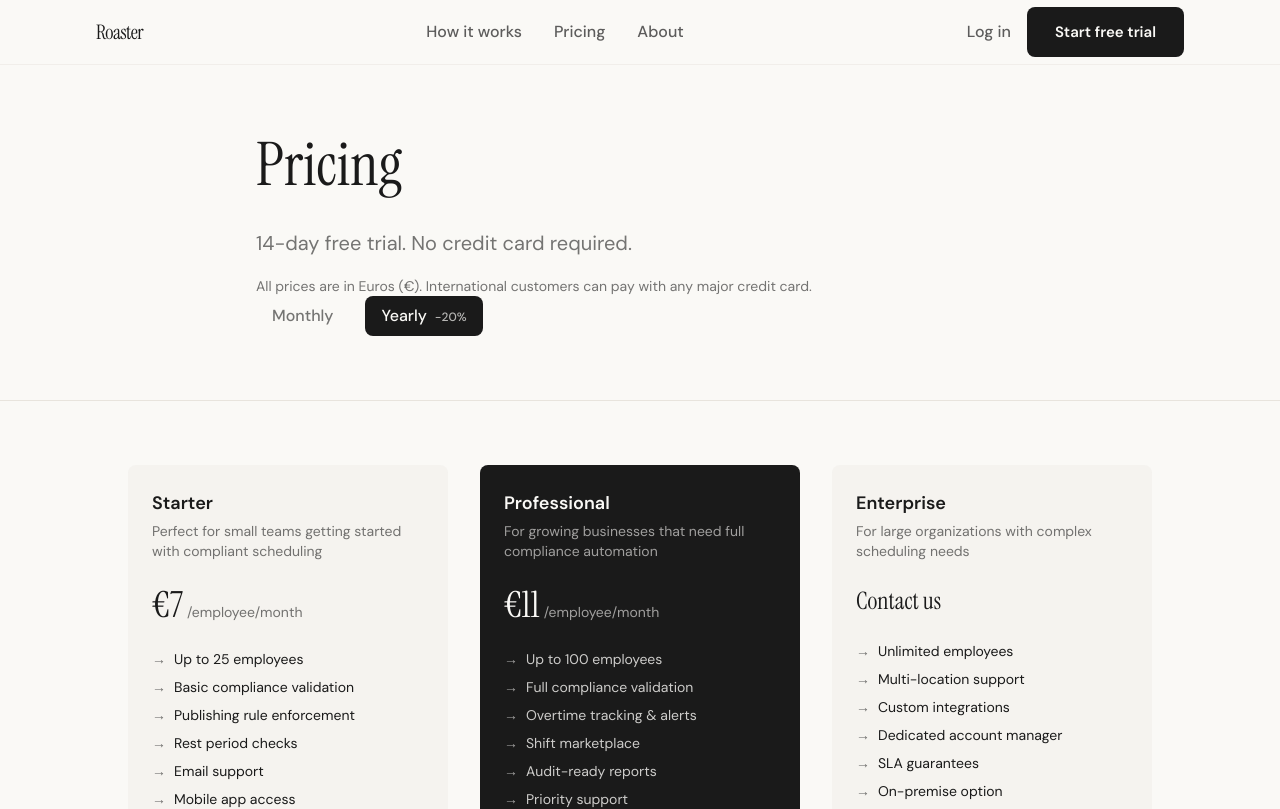
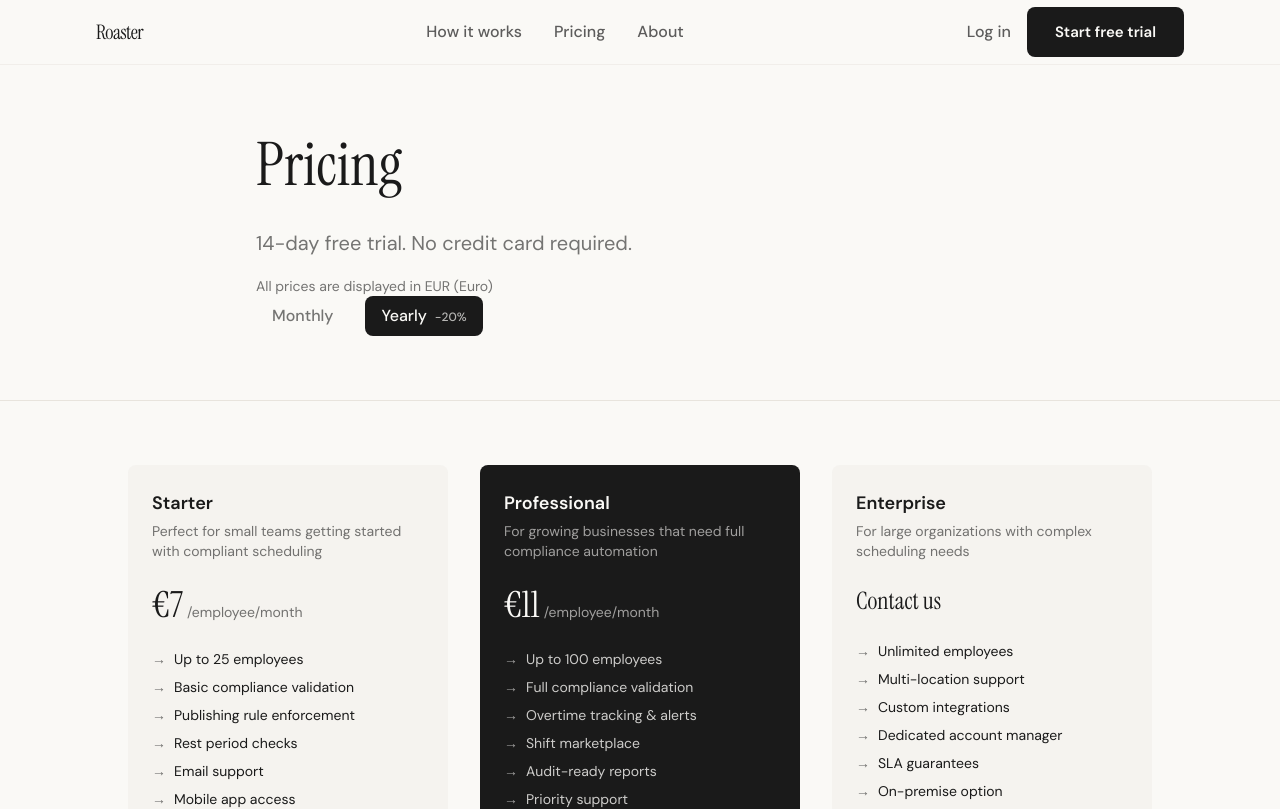
Before and after one commit to hatlem/Roaster, a Next.js app in the folder website/: page /pricing in a window 1280 px wide. Shown: the top 809 px of the page. Built offline with nearby package versions, Linux system fonts and the light colour scheme.

Commit message:
feat: add multi-language CurrencyNote and locale-based currency detection
Co-Authored-By: Claude Opus 4.6 <noreply@anthropic.com>

```diff
--- a/website/src/components/CurrencyNote.tsx
+++ b/website/src/components/CurrencyNote.tsx
@@ -1,7 +1,101 @@
+'use client';
+
+import { useParams } from 'next/navigation';
+import { countryToLocale, type Locale } from '@/i18n/config';
+import { getCountryConfig } from '@/i18n/countries';
+
+const CURRENCY_NAMES: Record<string, Record<string, string>> = {
+  en: {
+    EUR: 'Euro', USD: 'US Dollar', GBP: 'British Pound', NOK: 'Norwegian Krone',
+    SEK: 'Swedish Krona', DKK: 'Danish Krone', CHF: 'Swiss Franc', PLN: 'Polish Zloty',
+  },
+  no: {
+    EUR: 'euro', USD: 'amerikanske dollar', GBP: 'britiske pund', NOK: 'norske kroner',
+    SEK: 'svenske kroner', DKK: 'danske kroner', CHF: 'sveitsiske franc', PLN: 'polske zloty',
+  },
+  sv: {
+    EUR: 'euro', USD: 'amerikanska dollar', GBP: 'brittiska pund', NOK: 'norska kronor',
+    SEK: 'svenska kronor', DKK: 'danska kronor', CHF: 'schweiziska franc', PLN: 'polska zloty',
+  },
+  da: {
+    EUR: 'euro', USD: 'amerikanske dollar', GBP: 'britiske pund', NOK: 'norske kroner',
+    SEK: 'svenske kroner', DKK: 'danske kroner', CHF: 'schweizerfranc', PLN: 'polske zloty',
+  },
+  de: {
+    EUR: 'Euro', USD: 'US-Dollar', GBP: 'Britisches Pfund', NOK: 'Norwegische Krone',
+    SEK: 'Schwedische Krone', DKK: 'Danische Krone', CHF: 'Schweizer Franken', PLN: 'Polnischer Zloty',
+  },
+  fr: {
+    EUR: 'euro', USD: 'dollar americain', GBP: 'livre sterling', NOK: 'couronne norvegienne',
+    SEK: 'couronne suedoise', DKK: 'couronne danoise', CHF: 'franc suisse', PLN: 'zloty polonais',
+  },
+  es: {
+    EUR: 'euro', USD: 'dolar estadounidense', GBP: 'libra esterlina', NOK: 'corona noruega',
+    SEK: 'corona sueca', DKK: 'corona danesa', CHF: 'franco suizo', PLN: 'zloty polaco',
+  },
+  it: {
+    EUR: 'euro', USD: 'dollaro statunitense', GBP: 'sterlina britannica', NOK: 'corona norvegese',
+    SEK: 'corona svedese', DKK: 'corona danese', CHF: 'franco svizzero', PLN: 'zloty polacco',
+  },
+  nl: {
+    EUR: 'euro', USD: 'Amerikaanse dollar', GBP: 'Brits pond', NOK: 'Noorse kroon',
+    SEK: 'Zweedse kroon', DKK: 'Deense kroon', CHF: 'Zwitserse frank', PLN: 'Poolse zloty',
+  },
+  pt: {
+    EUR: 'euro', USD: 'dolar americano', GBP: 'libra esterlina', NOK: 'coroa norueguesa',
+    SEK: 'coroa sueca', DKK: 'coroa dinamarquesa', CHF: 'franco suico', PLN: 'zloty polones',
+  },
+  pl: {
+    EUR: 'euro', USD: 'dolar amerykanski', GBP: 'funt szterling', NOK: 'korona norweska',
+    SEK: 'korona szwedzka', DKK: 'korona dunska', CHF: 'frank szwajcarski', PLN: 'zloty polski',
+  },
+  fi: {
+    EUR: 'euro', USD: 'Yhdysvaltain dollari', GBP: 'Englannin punta', NOK: 'Norjan kruunu',
+    SEK: 'Ruotsin kruunu', DKK: 'Tanskan kruunu', CHF: 'Sveitsin frangi', PLN: 'Puolan zloty',
+  },
+}
+
+const DISPLAY_TEXT: Record<string, string> = {
+  en: 'All prices are displayed in {currency} ({name})',
+  no: 'Alle priser vises i {currency} ({name})',
+  sv: 'Alla priser visas i {currency} ({name})',
+  da: 'Alle priser vises i {currency} ({name})',
+  de: 'Alle Preise werden in {currency} ({name}) angezeigt',
+  fr: 'Tous les prix sont affiches en {currency} ({name})',
+  es: 'Todos los precios se muestran en {currency} ({name})',
+  it: 'Tutti i prezzi sono visualizzati in {currency} ({name})',
+  nl: 'Alle prijzen worden weergegeven in {currency} ({name})',
+  pt: 'Todos os precos sao exibidos em {currency} ({name})',
+  pl: 'Wszystkie ceny sa wyswietlane w {currency} ({name})',
+  fi: 'Kaikki hinnat naytetaan valuutassa {currency} ({name})',
+}
+
+function resolveLang(locale: string): string {
+  if (locale.startsWith('no') || locale.startsWith('nb')) return 'no'
+  if (locale.startsWith('de')) return 'de'
+  if (locale.startsWith('fr')) return 'fr'
+  if (locale.startsWith('en')) return 'en'
+  const base = locale.split('-')[0]
+  if (base in CURRENCY_NAMES) return base
+  return 'en'
+}
+
 export function CurrencyNote() {
+  const params = useParams();
+  const country = (params?.locale as string) || 'en';
+  const locale = (countryToLocale[country as keyof typeof countryToLocale] || 'en') as Locale;
+  const countryConfig = getCountryConfig(locale);
+  const currency = countryConfig.currency.code;
+  const lang = resolveLang(locale);
+  const name = CURRENCY_NAMES[lang]?.[currency] || CURRENCY_NAMES.en[currency];
+  if (!name) return null;
+
+  const template = DISPLAY_TEXT[lang] || DISPLAY_TEXT.en;
+  const text = template.replace('{currency}', currency).replace('{name}', name);
+
   return (
     <p className="text-sm text-ink/60">
-      All prices are in Euros (€). International customers can pay with any major credit card.
+      {text}
     </p>
   );
 }
```
